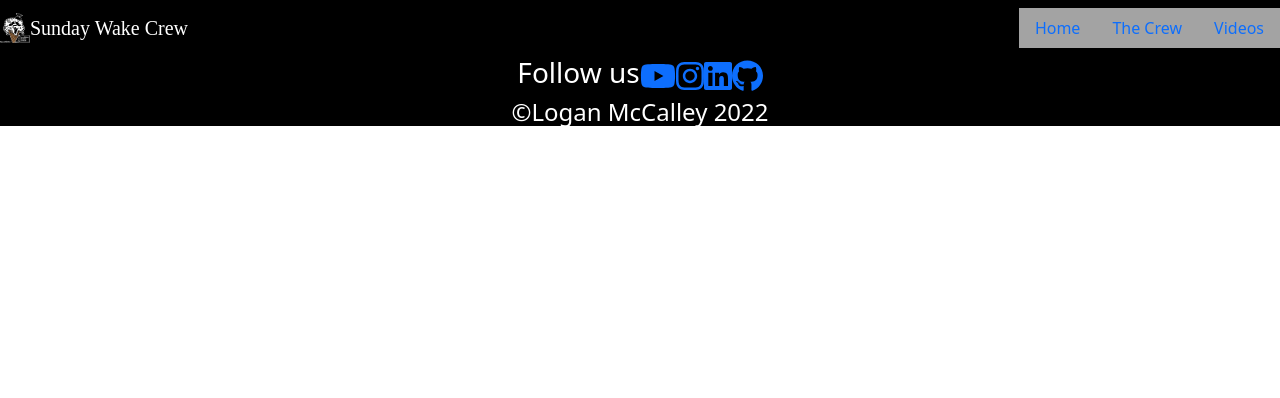
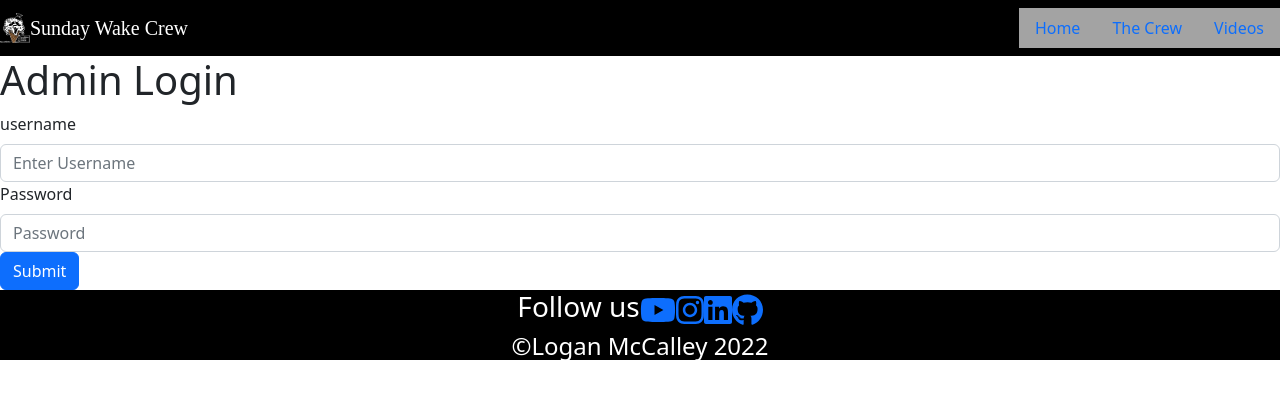
Before and after one commit to LoganM3/SWC-Frontend, a React (Create React App) app: page /admin in a window 1280 px wide. Shown: the top 398 px of the page. Built offline with nearby package versions, Linux system fonts and the light colour scheme.

Commit message:
create admin form

```diff
--- a/src/App.js
+++ b/src/App.js
@@ -6,6 +6,7 @@ import Footer from "./components/Footer";
 import Home from './components/Home';
 import NavBar from "./components/NavBar";
 import VidPage from "./components/vidPage";
+import Admin from "./components/Admin";
 
 
 function App() {
@@ -19,6 +20,7 @@ function App() {
     <NavBar/>
     <Routes>
       <Route index element = {<Home/>} />
+       <Route path="admin" element = {<Admin/>}/>
       <Route path="crew" element = {<CrewPage crewList={crewList} setCrewList={setCrewList}/>} />
       <Route path="videos" element={<VidPage/>} />
     </Routes>
--- a/src/components/AddForm.jsx
+++ b/src/components/AddForm.jsx
@@ -78,7 +78,7 @@ export function AddForm({setCrewList}) {
              <Form.Group className="mb-3" controlId="">
               <Form.Label>Instagram</Form.Label>
               <Form.Control
-                type="url"                           //This doesnt work!!!!!!
+                type="url"
                 name="Instagram"
                 placeholder="Instagram link"
                 onChange={updateForm}
--- /dev/null
+++ b/src/components/Admin.jsx
@@ -0,0 +1,24 @@
+import Button from 'react-bootstrap/Button';
+import Form from 'react-bootstrap/Form';
+
+ export default function Admin(){
+
+    return(
+        <Form>
+            <h1>Admin Login</h1>
+        <Form.Group className="username" controlId="formBasicUserName">
+          <Form.Label>username</Form.Label>
+          <Form.Control type="username" placeholder="Enter Username" />
+        </Form.Group>
+
+        <Form.Group className="password" controlId="formBasicPassword">
+          <Form.Label>Password</Form.Label>
+          <Form.Control type="password" placeholder="Password" />
+        </Form.Group>
+
+        <Button variant="primary" type="submit">
+          Submit
+        </Button>
+      </Form>
+    )
+}
--- a/src/components/NavBar.jsx
+++ b/src/components/NavBar.jsx
@@ -9,7 +9,7 @@ function NavBar(){
 
     return(
          <nav className="navbar">
-           <a className="navbar-brand" href="/">
+           <a className="navbar-brand" href="/Admin">
             <img src="Logo1.png" width="30" height="30" className="d-inline-block align-top" alt="page title" />
                 Sunday Wake Crew
           </a>
```
